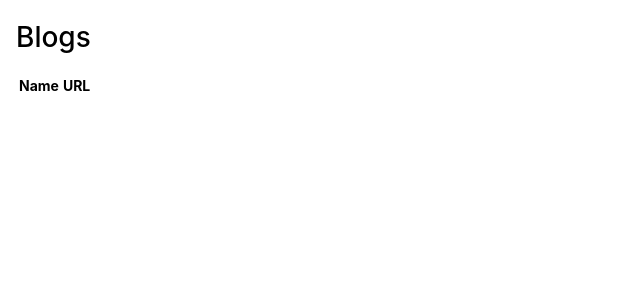
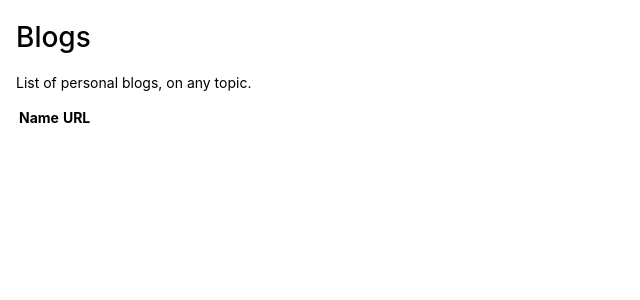
Before and after one commit to mataroa-blog/illich, a Django app: page / in a window 1280 px wide. Shown: the top 300 px of the page, without its empty margins (0-640 px from the left). Run offline with Django 3.2, Linux system fonts and the light colour scheme; data that the repository does not hold is empty.

Commit message:
add index byline

```diff
--- a/main/templates/main/index.html
+++ b/main/templates/main/index.html
@@ -5,7 +5,9 @@
 {% block content %}
 <main>
     <h1>Blogs</h1>
-
+    <p>
+        List of personal blogs, on any topic.
+    </p>
     <table>
         <thead>
             <tr>
```
